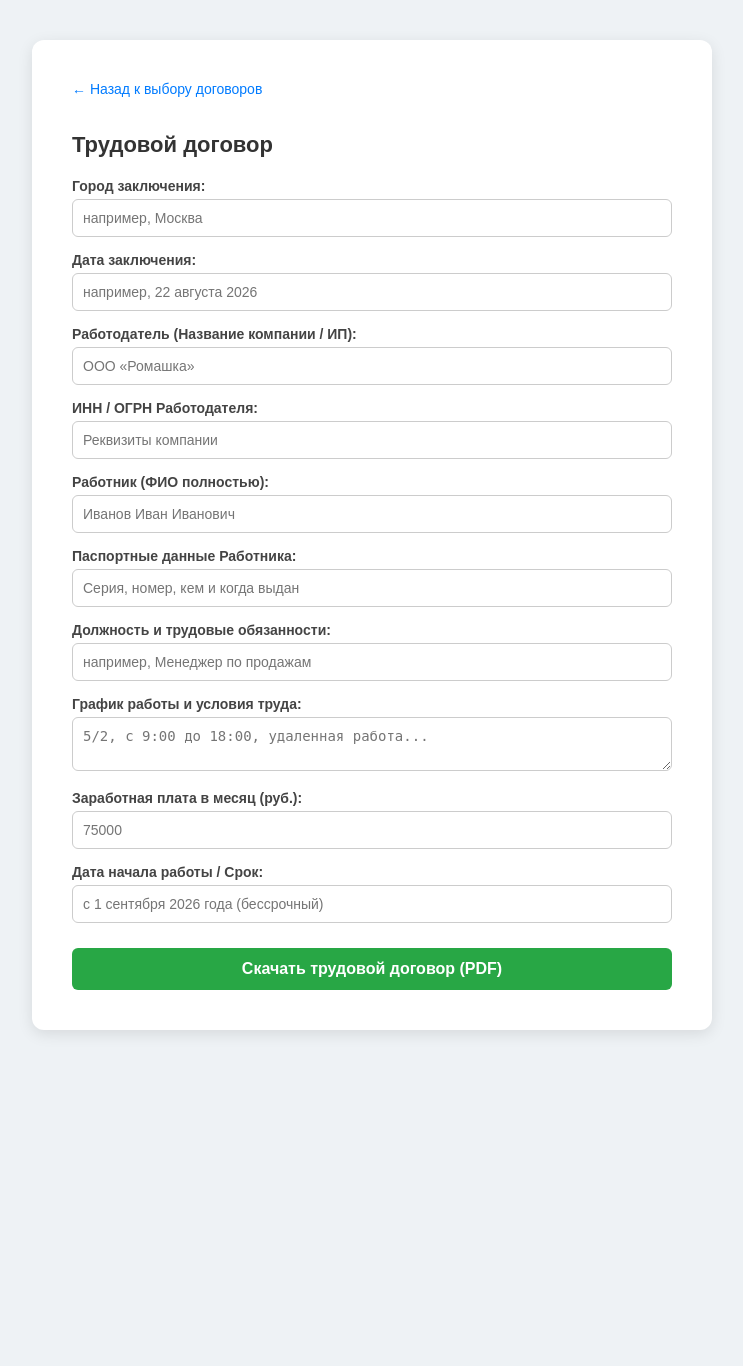
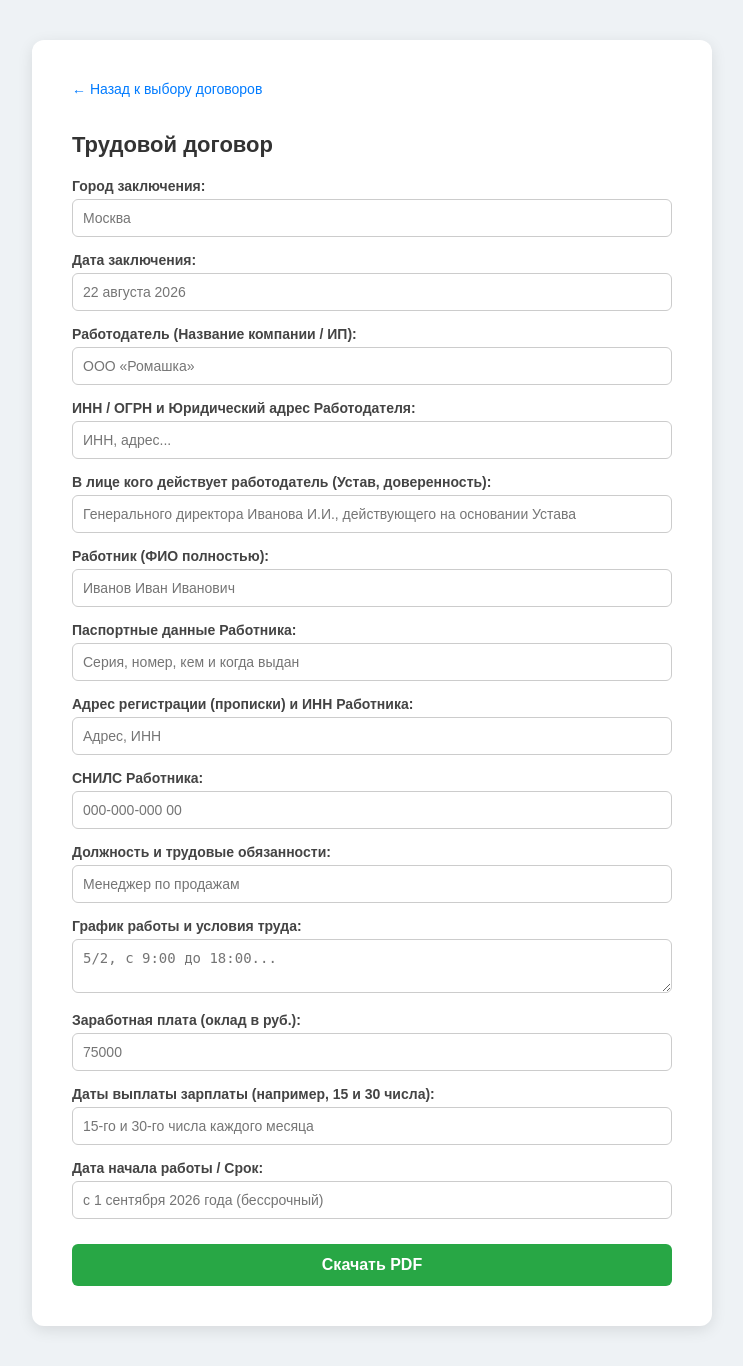
Before and after one commit to Ilyusha5562/contract-generator, a FastAPI app: page /form/employment in a window 1280 px wide. Shown: the whole page, without its empty margins (268-1011 px from the left). Before the commit the page ends 1034 px from the top, so only its background shows below. Run offline with FastAPI, Linux system fonts and the light colour scheme.

Commit message:
Update form_employment.html

```diff
--- a/templates/form_employment.html
+++ b/templates/form_employment.html
@@ -13,68 +13,35 @@
         .btn-submit { background: #28a745; color: white; padding: 12px; border: none; border-radius: 6px; width: 100%; font-weight: bold; font-size: 16px; cursor: pointer; margin-top: 10px; }
         .btn-submit:hover { background: #218838; }
         .back-link { display: inline-block; margin-bottom: 20px; color: #007bff; text-decoration: none; font-size: 14px; }
-        .back-link:hover { text-decoration: underline; }
     </style>
 </head>
 <body>
     <div class="container">
         <a href="/" class="back-link">← Назад к выбору договоров</a>
         <h1>Трудовой договор</h1>
-
         <form action="/generate-pdf" method="post">
             <input type="hidden" name="contract_type" value="employment">
+            <div class="form-group"><label>Город заключения:</label><input type="text" name="city" placeholder="Москва" required></div>
+            <div class="form-group"><label>Дата заключения:</label><input type="text" name="date" placeholder="22 августа 2026" required></div>
 
-            <div class="form-group">
-                <label>Город заключения:</label>
-                <input type="text" name="city" required placeholder="например, Москва">
-            </div>
+            <div class="form-group"><label>Работодатель (Название компании / ИП):</label><input type="text" name="party1_name" placeholder="ООО «Ромашка»" required></div>
+            <div class="form-group"><label>ИНН / ОГРН и Юридический адрес Работодателя:</label><input type="text" name="party1_id" placeholder="ИНН, адрес..." required></div>
+            <div class="form-group"><label>В лице кого действует работодатель (Устав, доверенность):</label><input type="text" name="specific_field_3" placeholder="Генерального директора Иванова И.И., действующего на основании Устава"></div>
 
-            <div class="form-group">
-                <label>Дата заключения:</label>
-                <input type="text" name="date" required placeholder="например, 22 августа 2026">
-            </div>
+            <div class="form-group"><label>Работник (ФИО полностью):</label><input type="text" name="party2_name" placeholder="Иванов Иван Иванович" required></div>
+            <div class="form-group"><label>Паспортные данные Работника:</label><input type="text" name="party2_id" placeholder="Серия, номер, кем и когда выдан" required></div>
+            <div class="form-group"><label>Адрес регистрации (прописки) и ИНН Работника:</label><input type="text" name="specific_field_4" placeholder="Адрес, ИНН" required></div>
+            <div class="form-group"><label>СНИЛС Работника:</label><input type="text" name="specific_field_5" placeholder="000-000-000 00"></div>
 
-            <div class="form-group">
-                <label>Работодатель (Название компании / ИП):</label>
-                <input type="text" name="party1_name" required placeholder="ООО «Ромашка»">
-            </div>
+            <div class="form-group"><label>Должность и трудовые обязанности:</label><input type="text" name="specific_field_1" placeholder="Менеджер по продажам" required></div>
+            <div class="form-group"><label>График работы и условия труда:</label><textarea name="specific_field_2" rows="2" placeholder="5/2, с 9:00 до 18:00..."></textarea></div>
 
-            <div class="form-group">
-                <label>ИНН / ОГРН Работодателя:</label>
-                <input type="text" name="party1_id" placeholder="Реквизиты компании">
-            </div>
+            <div class="form-group"><label>Заработная плата (оклад в руб.):</label><input type="text" name="price" placeholder="75000" required></div>
+            <div class="form-group"><label>Даты выплаты зарплаты (например, 15 и 30 числа):</label><input type="text" name="specific_field_6" placeholder="15-го и 30-го числа каждого месяца" required></div>
 
-            <div class="form-group">
-                <label>Работник (ФИО полностью):</label>
-                <input type="text" name="party2_name" required placeholder="Иванов Иван Иванович">
-            </div>
+            <div class="form-group"><label>Дата начала работы / Срок:</label><input type="text" name="deadline" placeholder="с 1 сентября 2026 года (бессрочный)" required></div>
 
-            <div class="form-group">
-                <label>Паспортные данные Работника:</label>
-                <input type="text" name="party2_id" required placeholder="Серия, номер, кем и когда выдан">
-            </div>
-
-            <div class="form-group">
-                <label>Должность и трудовые обязанности:</label>
-                <input type="text" name="specific_field_1" required placeholder="например, Менеджер по продажам">
-            </div>
-
-            <div class="form-group">
-                <label>График работы и условия труда:</label>
-                <textarea name="specific_field_2" rows="2" placeholder="5/2, с 9:00 до 18:00, удаленная работа..."></textarea>
-            </div>
-
-            <div class="form-group">
-                <label>Заработная плата в месяц (руб.):</label>
-                <input type="text" name="price" required placeholder="75000">
-            </div>
-
-            <div class="form-group">
-                <label>Дата начала работы / Срок:</label>
-                <input type="text" name="deadline" required placeholder="с 1 сентября 2026 года (бессрочный)">
-            </div>
-
-            <button type="submit" class="btn-submit">Скачать трудовой договор (PDF)</button>
+            <button type="submit" class="btn-submit">Скачать PDF</button>
         </form>
     </div>
 </body>
```
